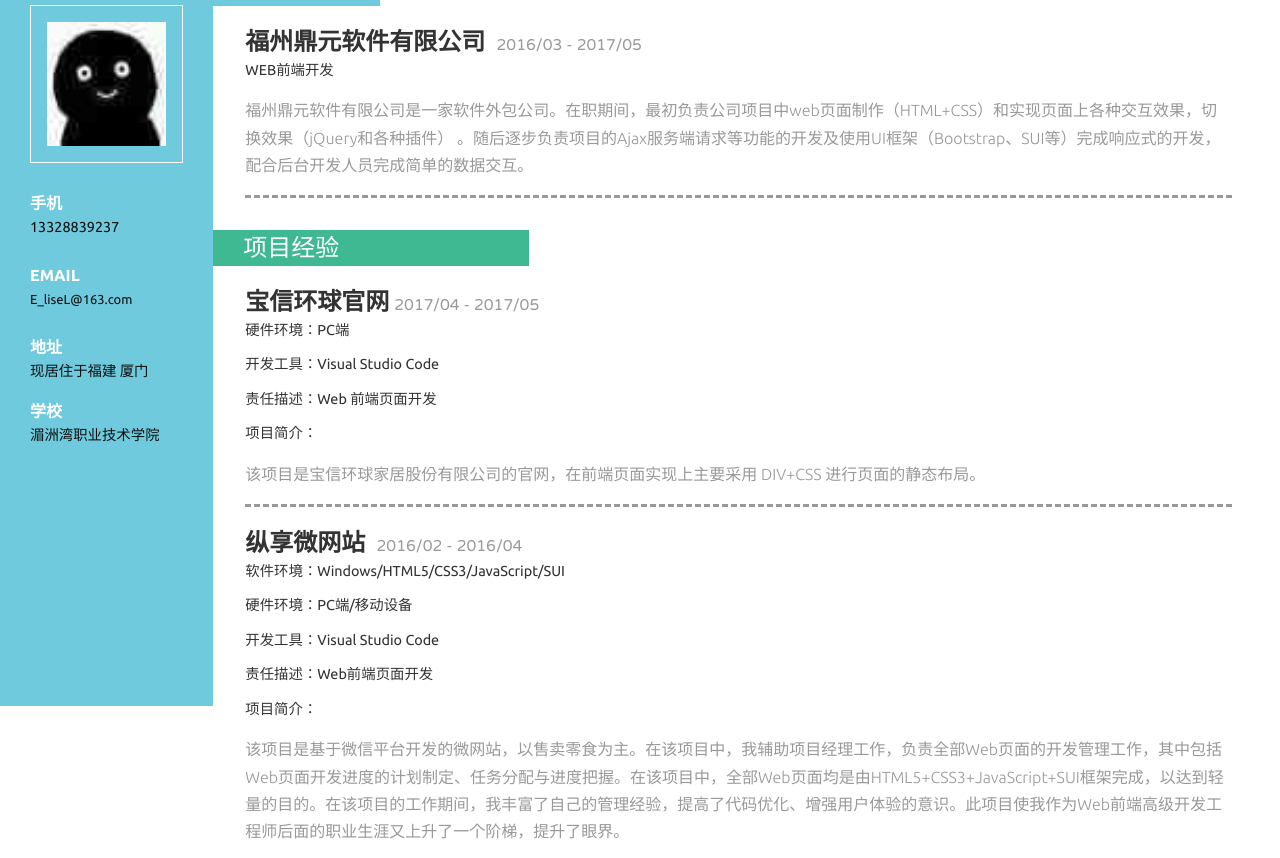
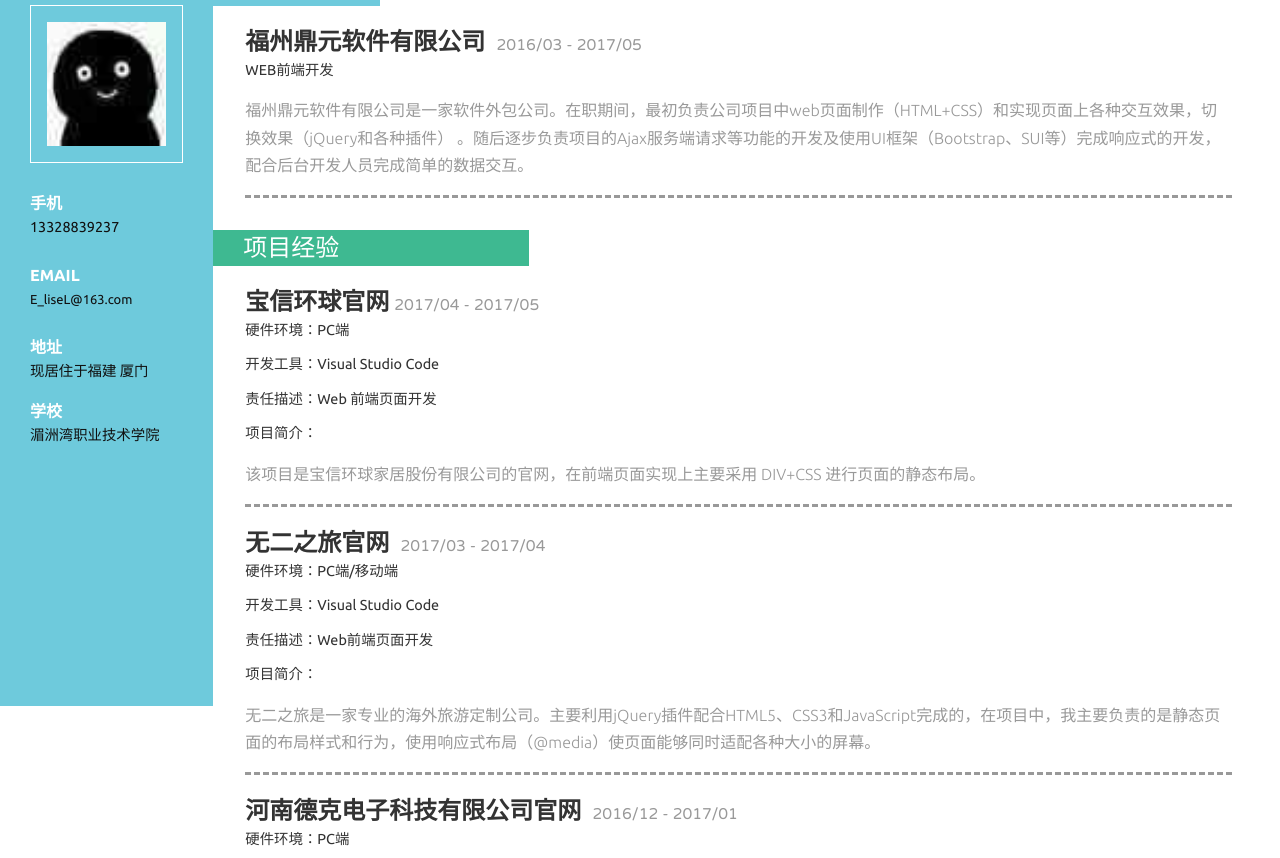
Before and after one commit to zhu00/zhu00.github.io, a plain HTML site: page index.html in a window 1280 px wide. Shown: the part 94-952 px from the top of the page. Drawn offline with Linux system fonts and the light colour scheme.

Commit message:
Update index.html

```diff
--- a/index.html
+++ b/index.html
@@ -88,15 +88,6 @@ Smartphone Compatible web template, free webdesigns for Nokia, Samsung, LG, Sony
 </p>
 
 			 </div>
-			 <div class="education_details">
-				 <h4>纵享微网站 <span>2016/02 - 2016/04</span></h4>
-				 <h6>软件环境：Windows/HTML5/CSS3/JavaScript/SUI</h6>
-				 <h6>硬件环境：PC端/移动设备</h6>
-				 <h6>开发工具：Visual Studio Code</h6>
-				 <h6>责任描述：Web前端页面开发</h6>
-				 <h6>项目简介：</h6>
-				 <p class="cmpny1">该项目是基于微信平台开发的微网站，以售卖零食为主。在该项目中，我辅助项目经理工作，负责全部Web页面的开发管理工作，其中包括Web页面开发进度的计划制定、任务分配与进度把握。在该项目中，全部Web页面均是由HTML5+CSS3+JavaScript+SUI框架完成，以达到轻量的目的。在该项目的工作期间，我丰富了自己的管理经验，提高了代码优化、增强用户体验的意识。此项目使我作为Web前端高级开发工程师后面的职业生涯又上升了一个阶梯，提升了眼界。</p>
-		 </div>
 		 <div class="education_details">
 				 <h4>无二之旅官网 <span>2017/03 - 2017/04</span></h4>
 				 <h6>硬件环境：PC端/移动端</h6>
```
